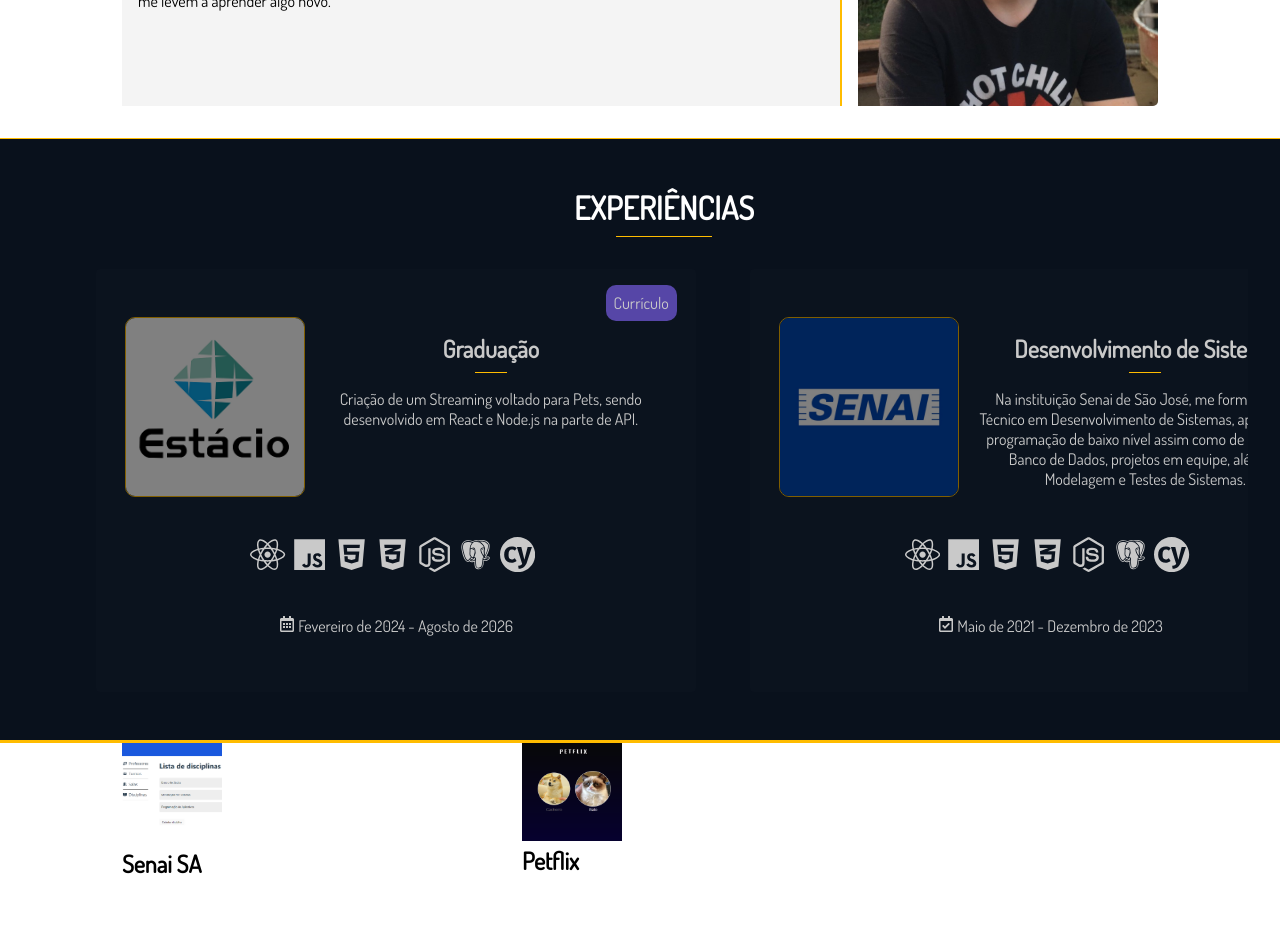
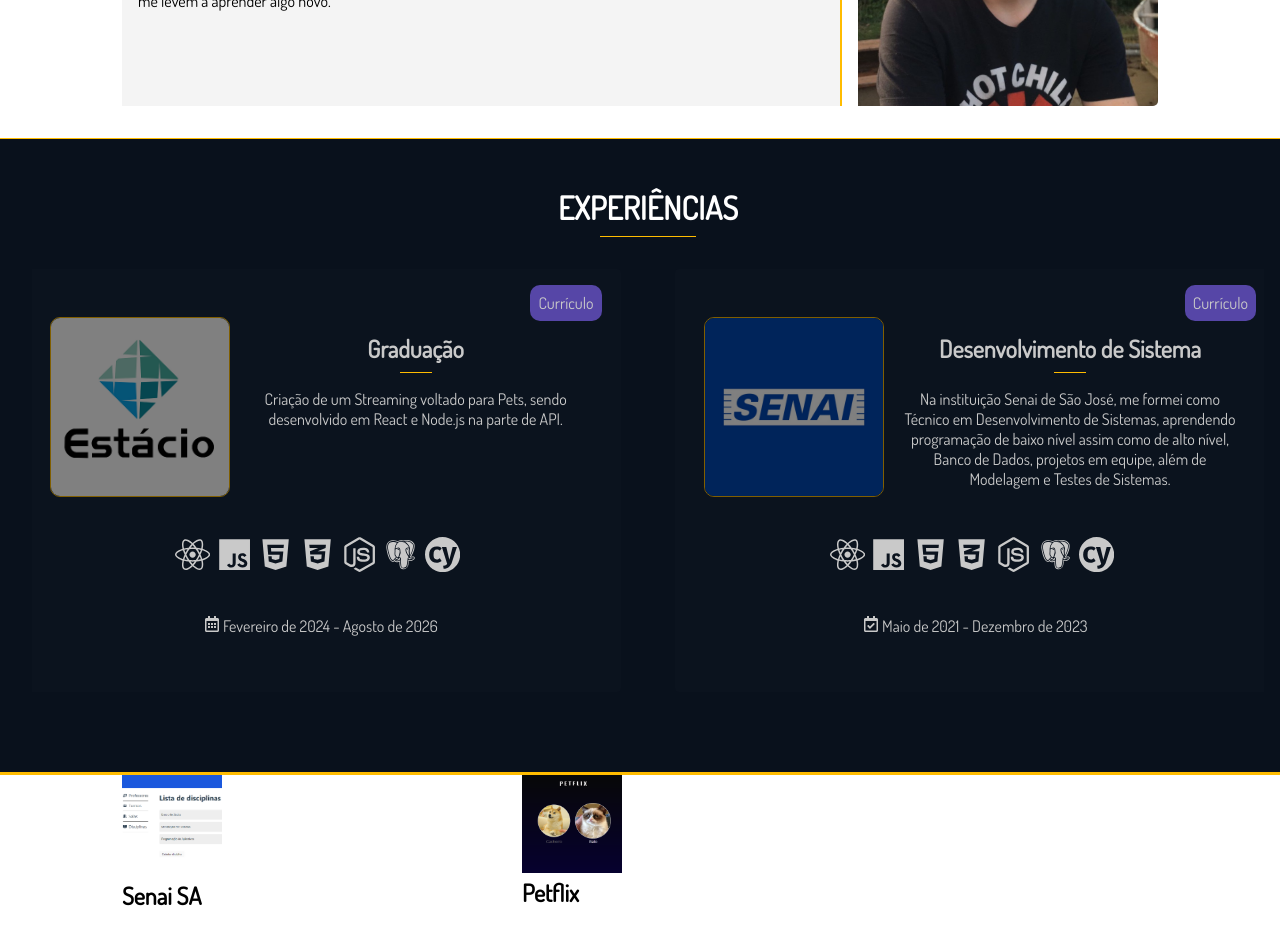
Before and after one commit to AlexsanderMarchi/Portfolio, a React (Vite) app: page / in a window 1280 px wide. Shown: the part 1300-2245 px from the top of the page. Built offline with nearby package versions, Linux system fonts and the light colour scheme.

Commit message:
fixed experience scrollbar section

```diff
--- a/src/components/experience.jsx
+++ b/src/components/experience.jsx
@@ -42,25 +42,6 @@
     },
     {
       id: 2,
-      imagem: senai,
-      data: [<FaRegCalendarCheck />, " Maio de 2021 - Dezembro de 2023"],
-      competencias: [
-        <FaReact />,
-        <IoLogoJavascript />,
-        <FaHtml5 />,
-        <FaCss3Alt />,
-        <FaNodeJs />,
-        <BiLogoPostgresql />,
-        <SiCypress />,
-      ],
-      descricao:
-        "Na instituição Senai de São José, me formei como Técnico em Desenvolvimento de Sistemas, aprendendo programação de baixo nível assim como de alto nível, Banco de Dados, projetos em equipe, além de Modelagem e Testes de Sistemas.",
-      title: "Desenvolvimento de Sistema",
-      tag: "tag tag-estudos",
-      tag_type: "Currículo",
-    },
-    {
-      id: 3,
       imagem: senai,
       data: [<FaRegCalendarCheck />, " Maio de 2021 - Dezembro de 2023"],
       competencias: [
--- a/src/styles/experience.css
+++ b/src/styles/experience.css
@@ -2,9 +2,8 @@
   background: var(--bg-dark-blue);
   border-bottom: 3px solid var(--main-color);
   overflow-x: auto;
-  width: 100%;
-  padding-left: 5rem;
-  padding-right: 2rem;
+  padding-left: 2rem;
+  padding-right: 1rem;
 }
 
 #experience > .flex-items {
@@ -16,10 +15,12 @@
   display: flex;
   list-style: none;
   gap: 1.4rem;
-  justify-content: flex-start;
-  overflow-x: scroll;
+  /* justify-content: flex-start; */
+  justify-content: center;
+  overflow-x: auto;
   width: 100%;
   overflow-y: hidden;
+  padding-bottom: 2rem;
 }
 #experience ul li {
   background: var(--bg-blue-secondary);
@@ -84,13 +85,15 @@
   margin-right: 0.4rem;
 }
 
+/* scroll  */
 #experience ul::-webkit-scrollbar {
   width: 5px;
-  /* Chrome */
+  height: 7px;
+  background: var(--bg-grey);
+  border-radius: 10px;
 }
 
 #experience ul::-webkit-scrollbar-thumb {
   background: var(--main-color);
   border-radius: 10px;
-  width: 1px;
 }
```
